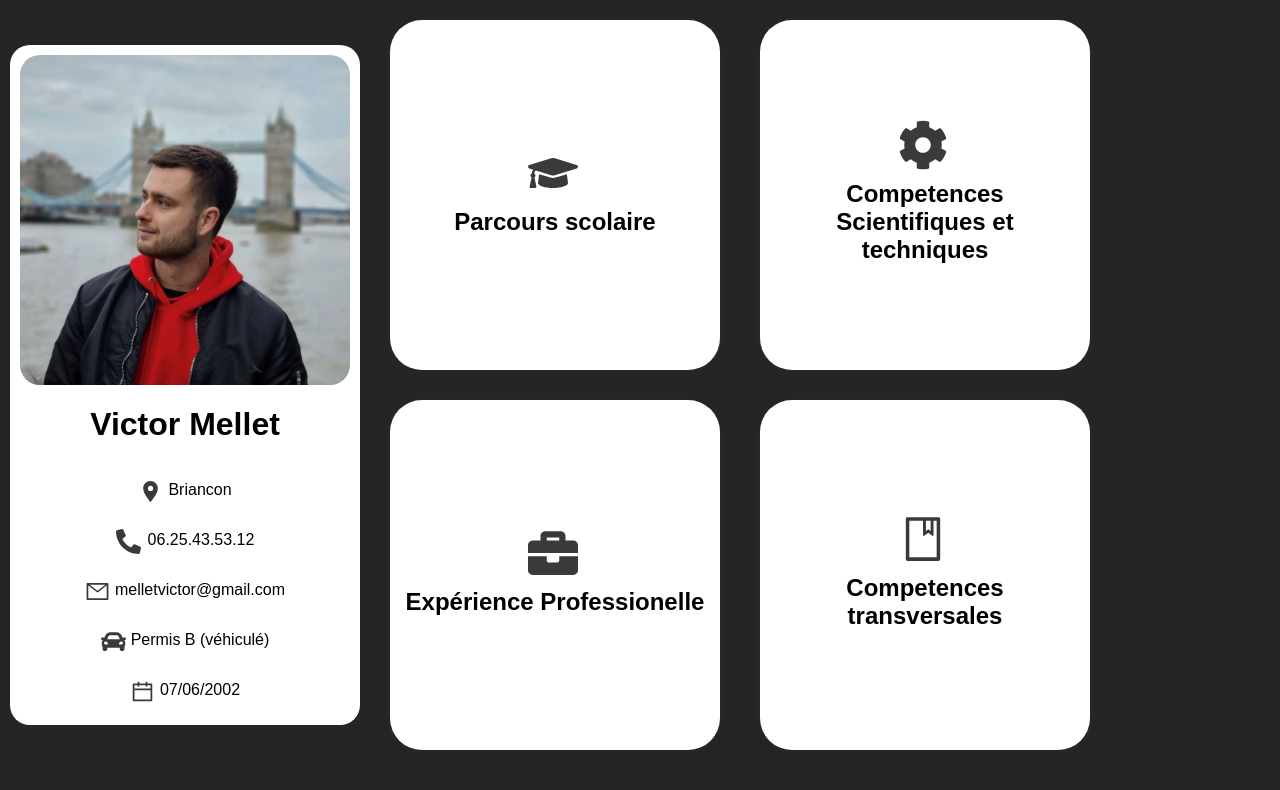
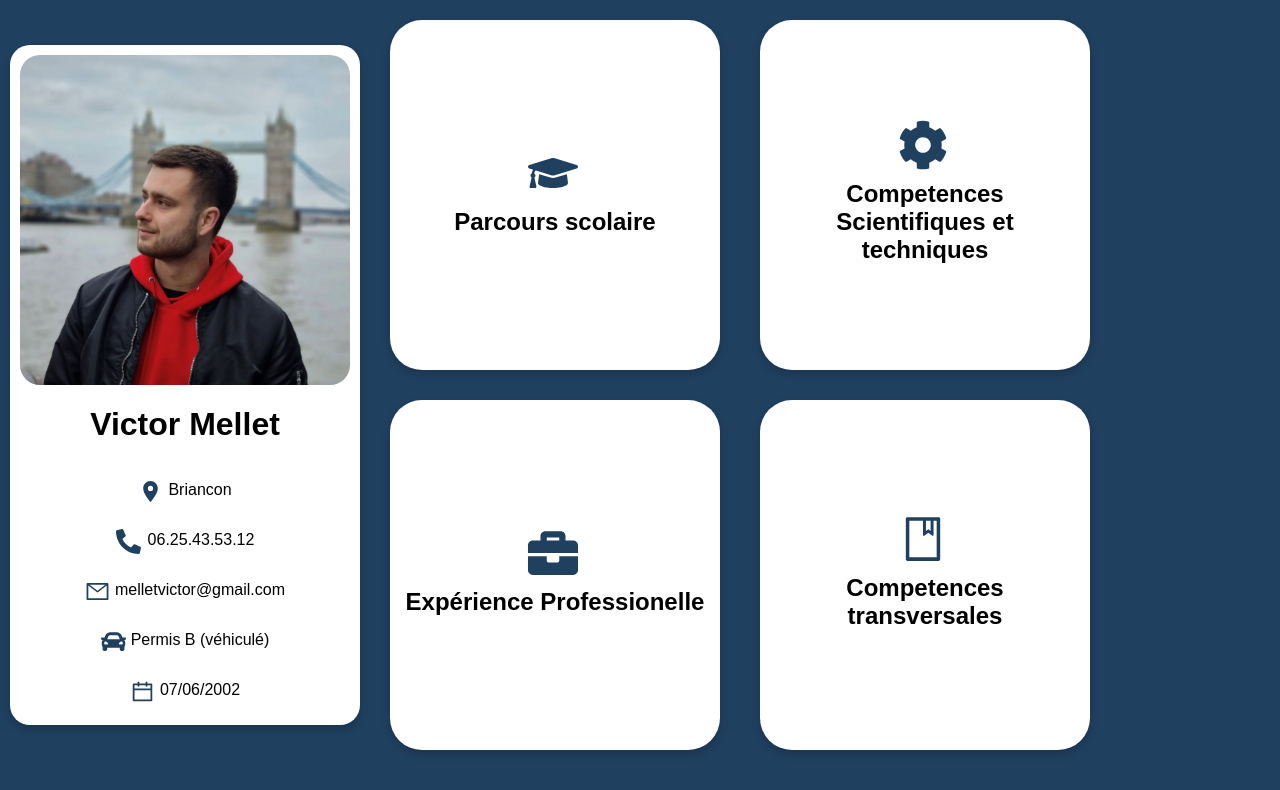
Before and after one commit to oliFYP/victor-mellet-portfolio, a React (Create React App) app: page / in a window 1280 px wide. Shown: the top 790 px of the page. Built offline with nearby package versions, Linux system fonts and the light colour scheme.

Commit message:
style changes

```diff
--- a/src/App.css
+++ b/src/App.css
@@ -2,7 +2,7 @@
 body {
   height: 100vh;
   width: auto;
-  background: rgb(37, 37, 37);
+  background: hsl(210, 50%, 25%);
 
 
 }
@@ -35,6 +35,7 @@ body {
     display: flex;
     width: 350px;
     flex-direction: column;
+    box-shadow:  0 4px 8px rgba(0, 0, 0, 0.2);
     background-color: white;
     border-radius: 20px;
     padding: 10px;
@@ -68,7 +69,7 @@ body {
 .Birthday-icon {
     margin-top: 3px;
     margin-right: 5px;
-    color: #3a3a3a;
+    color: hsl(210, 50%, 25%);
     height: 25px;
     width: auto;
 }
@@ -128,7 +129,7 @@ body {
   height: 100%;
   width: 100%;
   border-radius: 2rem;
-  box-shadow: 0 0 5px 2px rgba(50, 50, 50, 0.25);
+  box-shadow:  0 4px 8px rgba(0, 0, 0, 0.2);
   position: absolute;
   backface-visibility: hidden;
 }
@@ -152,7 +153,7 @@ body {
 .mec-icon{
   margin-top: 3px;
   margin-right: 5px;
-  color: #3a3a3a;
+  color: hsl(210, 50%, 25%);
   height: auto;
   width: 50px;
   align-items: center;
```
